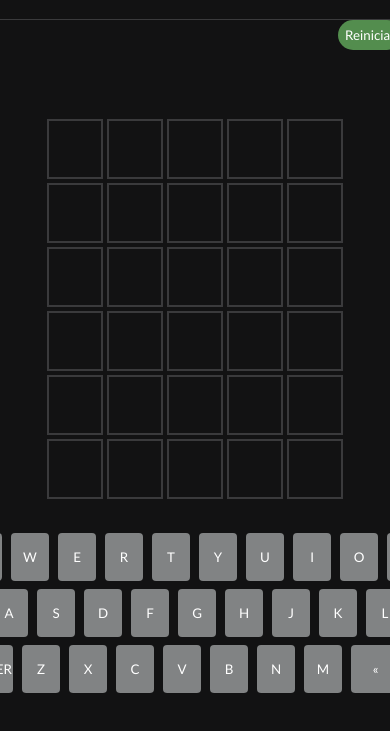
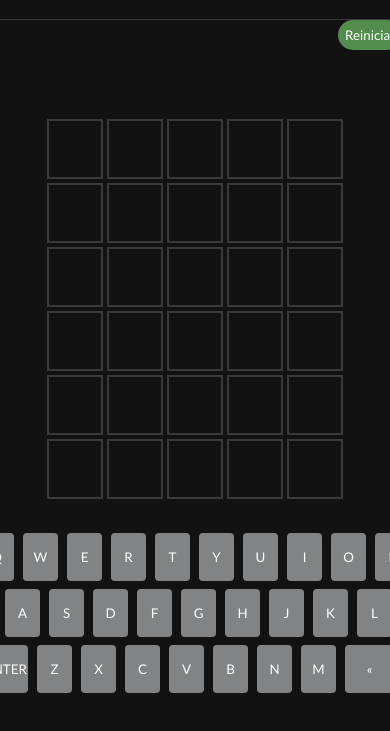
Before and after one commit to dayana0321/wordle, a plain HTML site: page index.html in a window 390 px wide. Shown: the part 71-802 px from the top of the page. Drawn offline with nearby package versions, Linux system fonts and the light colour scheme.

Commit message:
alineando teclado

```diff
--- a/style.css
+++ b/style.css
@@ -141,13 +141,13 @@ body{
     }
 
     .key-container{
-        width: 470px;
+        width: 440px;
         display: flex;
         flex-wrap: wrap;
     }
 
     .key-container button{
-        width: 38px;
+        width: 35px;
         height: 48px;
         border-radius: 4px;
         border: none;
```
